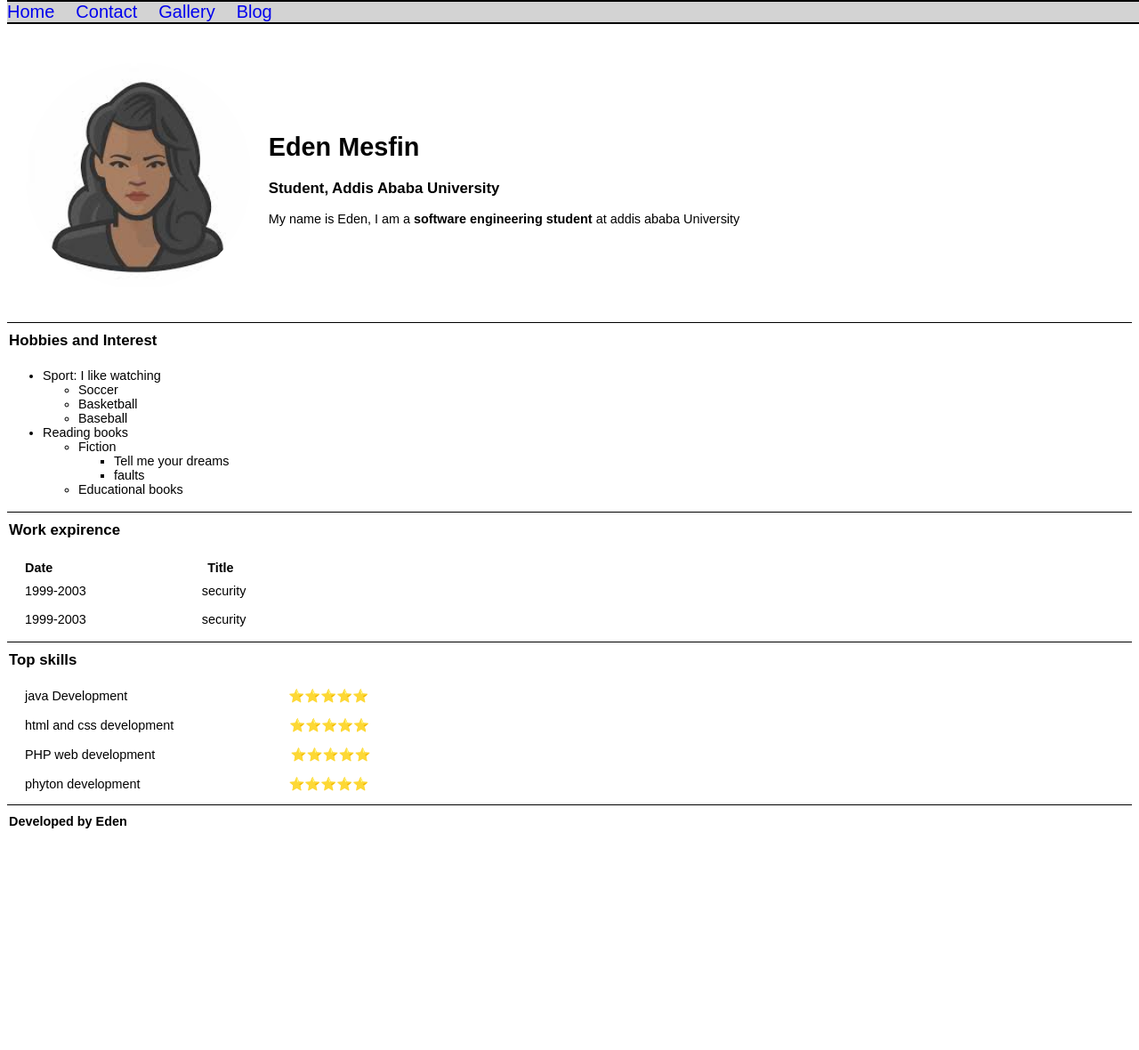
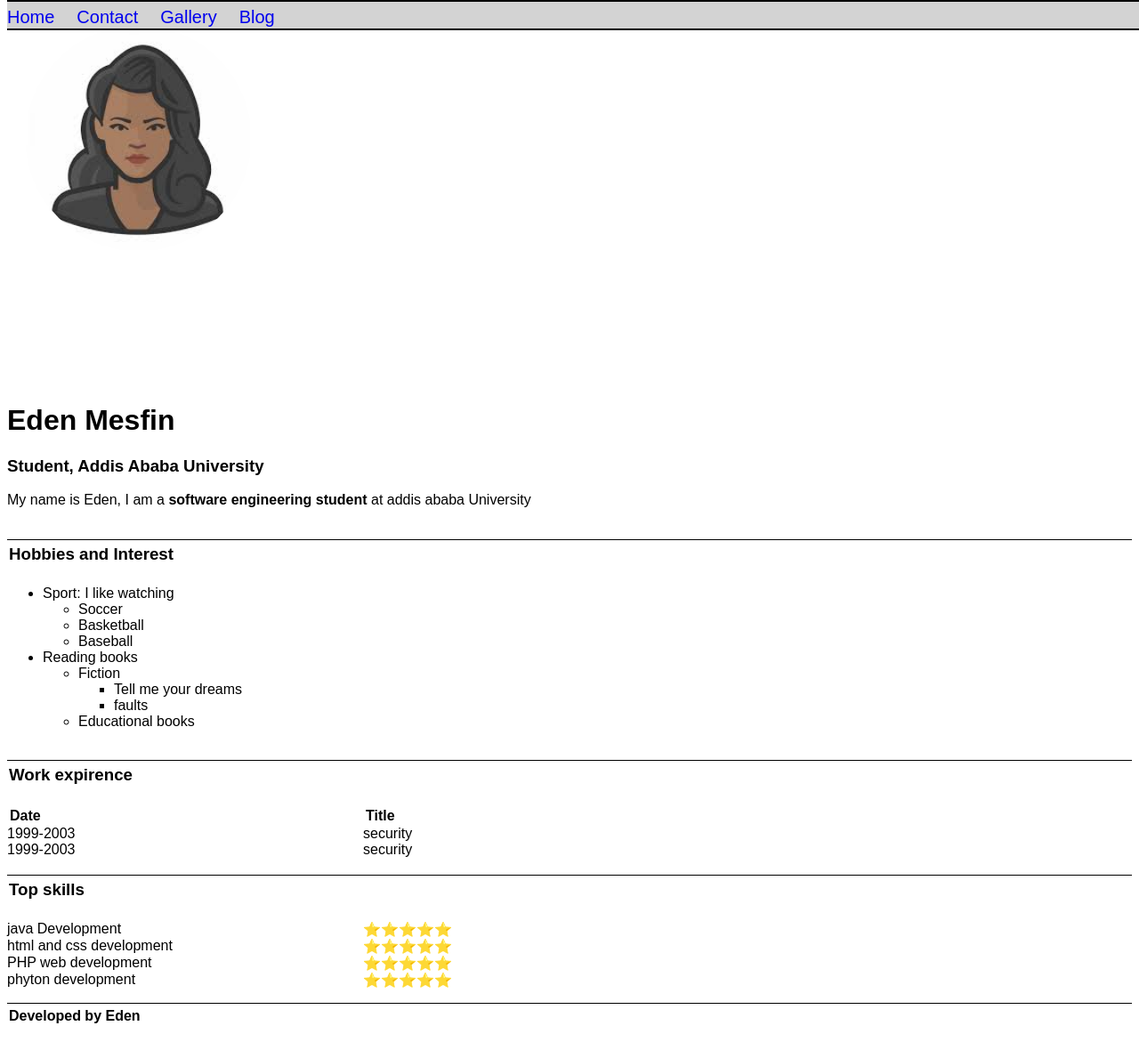
Before and after one commit to Edenmt301/MyCv, a plain HTML site: page index.html in a window 1280 px wide. Shown: the whole page at 89% size. Before the commit the page ends 951 px from the top, so only its background shows below. Drawn offline with Linux system fonts and the light colour scheme.

Commit message:
fifth update version 2.0.5

```diff
--- a/asset/css/style.css
+++ b/asset/css/style.css
@@ -2,15 +2,29 @@
 
 body{
     font-family: Arial, Helvetica, sans-serif;
-    font-size: 0.9rem;
+    font-size: 1rem;
     font-style: normal;
+    color:black;
 }
+.navigation{
+    display: flex;
+    flex-flow: row wrap;
+    height: 30px;
+    font-size: 26px;
 
+}
+.navigation>div>a{
+    font-size: 20px;
+    text-decoration: none;
+    padding-right: 25px;
+}
+.navigation>div>a:hover{
+    background-color:brown;
+}
 nav{
     border-bottom: black solid 2px;
     border-top: black solid 2px;
 }
-
 #profile{
     width: 20%;
     height: 20%;
@@ -23,36 +37,39 @@ nav{
     padding-top: 80px;
 
 }
-nav>a{
-    font-size: 20px;
-    text-decoration: none;
-    padding-right: 20px;
-}
-nav>a:hover{
-    background-color:brown;
-}
 .clear{
     clear: left;
 }
-
+a{
+    text-decoration: none;
+}
 
 /* index */
-
-.subtitles{
-    display: inline-block;
-    margin: 2px 150px 10px 20px;
+.index-container{
+    display: flex;
+    flex-direction: column;
 }
-.sameLine>p{
-    display: inline;
-    margin: 0 110px 2px 20px;
+.inner-index-container{
+    display: flex;
+    flex-direction: column;
+}
+.inner-row{
+    display: flex;
+    flex-direction: row;
+    align-content: flex-start;
+}
+.inner-row>div{
+    flex-basis: 400px;
+    align-content: center;
 }
 .titles{
     border-top: black solid 1px;
-    padding: 10px 2px 5px;
+    padding: 5px 2px 5px;
 }
 h4{
-    margin-left: 20px;
+    margin: 2px 3px;
 }
+
 
 
 /* contact */
@@ -82,9 +99,7 @@ h4{
 
 form{
     align-content: center;
-    float: left;
     margin: 10px 50px 20px 20px;
-
 }
 input{
     width: 228px;
@@ -104,9 +119,7 @@ input{
 .radio{
     width: unset;
 }
-a{
-    text-decoration: none;
-}
+
 #submit{
     width: 408px;
     height: 30px;
--- a/index.html
+++ b/index.html
@@ -13,29 +13,27 @@
 
 <header>
     <nav>
-        <a href="index.html">Home</a>
-        <a href="contact.html" >Contact</a>
-        <a href="Gallery.html" >Gallery</a>
-        <a href="blog.html" >Blog</a>
+        <div class="navigation">
+            <div><a href="index.html">Home</a></div>
+            <div><a href="contact.html" >Contact</a></div>
+            <div><a href="Gallery.html" >Gallery</a></div>
+            <div><a href="blog.html" >Blog</a></div>
+        </div>
     </nav>
 </header>
 
 
-
-
+<div class="profile-container">
+    <div class="inner-index-container">
         <img id="profile" src="./asset/images/user.jpg" alt="my profile picture">
         <div id="info">
         <h1>Eden Mesfin</h1>
         <h3>Student, Addis Ababa University</h3>
         <p>My name is Eden, I am a <strong> software engineering student</strong> at addis ababa University </p>
+        <div class="clear"></div>
     </div>
 
-
-<div class="clear"></div>
-
-
-
-
+    <div>
         <!-- list -->
         <h3 class="titles">Hobbies and Interest</h3>
         <ul>
@@ -58,24 +56,50 @@
                 </ul>
             </li>
         </ul>
+    </div>
 
+    <div class="inner-index-container">
 
+        <div><h3 class="titles">Work expirence</h3></div>
+        <div class="inner-row">
+            <div><h4>Date</h4></div>
+            <div><h4>Title</h4></div>
+        </div>
+        <div class="inner-row">
+            <div>1999-2003</div>
+            <div>security</div>
+        </div>
+        <div class="inner-row">
+            <div>1999-2003</div>
+            <div>security</div>
+        </div>
 
+    </div>
 
-    <h3 class="titles">Work expirence</h3>
-   <h4 class="subtitles">Date</h4>
-   <h4 class="subtitles">Title</h4>
-   <br>
-   <div class="sameLine"><p>1999-2003</p><p>security</p></div><br>
-   <div class="sameLine"><p>1999-2003</p><p>security</p></div>
+    <div class="inner-index-container">
+        <div><h3 class="titles">Top skills</h3></div>
+        <div class="inner-row">
+            <div>java Development</div>
+            <div>⭐⭐⭐⭐⭐</div>
+        </div>
+        <div class="inner-row">
+            <div>html and css development</div>
+            <div>⭐⭐⭐⭐⭐</div>
+        </div>
+        <div class="inner-row">
+            <div>PHP web development</div>
+            <div>⭐⭐⭐⭐⭐</div>
+        </div>
+        <div class="inner-row">
+            <div>phyton development</div>
+            <div>⭐⭐⭐⭐⭐</div>
+        </div>
+    </div>
 
-   <h3 class="titles">Top skills</h3>
-   <div class="sameLine"><p>java Development</p><p>&emsp;&emsp;&emsp;&nbsp;&nbsp;⭐⭐⭐⭐⭐</p></div><br>
-   <div class="sameLine"><p>html and css development</p><p>⭐⭐⭐⭐⭐</p></div><br>
-   <div class="sameLine"><p>PHP web development</p><p>&emsp;&nbsp;&nbsp;⭐⭐⭐⭐⭐</p></div><br>
-   <div class="sameLine"><p>phyton development</p><p>&emsp;&emsp;&nbsp;&nbsp;⭐⭐⭐⭐⭐</p></div>
-
+    <div>
         <p class="titles"><strong>Developed by Eden</strong></p>
+    </div>
+</div>
 
 </body>
 </html>
```
Also changed, not shown: Gallery.html (+10 -8 lines), blog.html (+6 -4 lines), contact.html (+10 -8 lines). Lines whose indentation alone changed are shown as unchanged.
